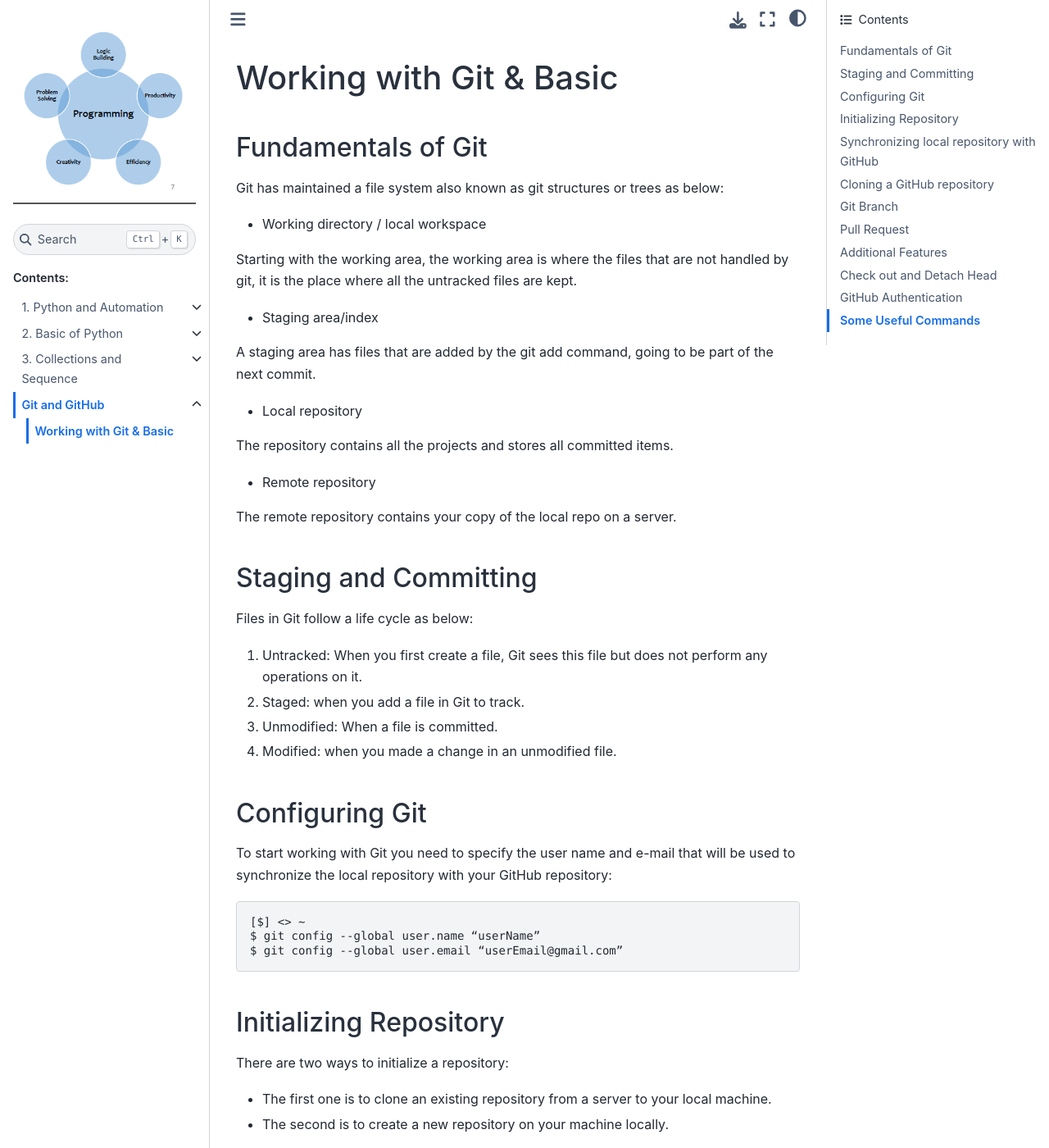
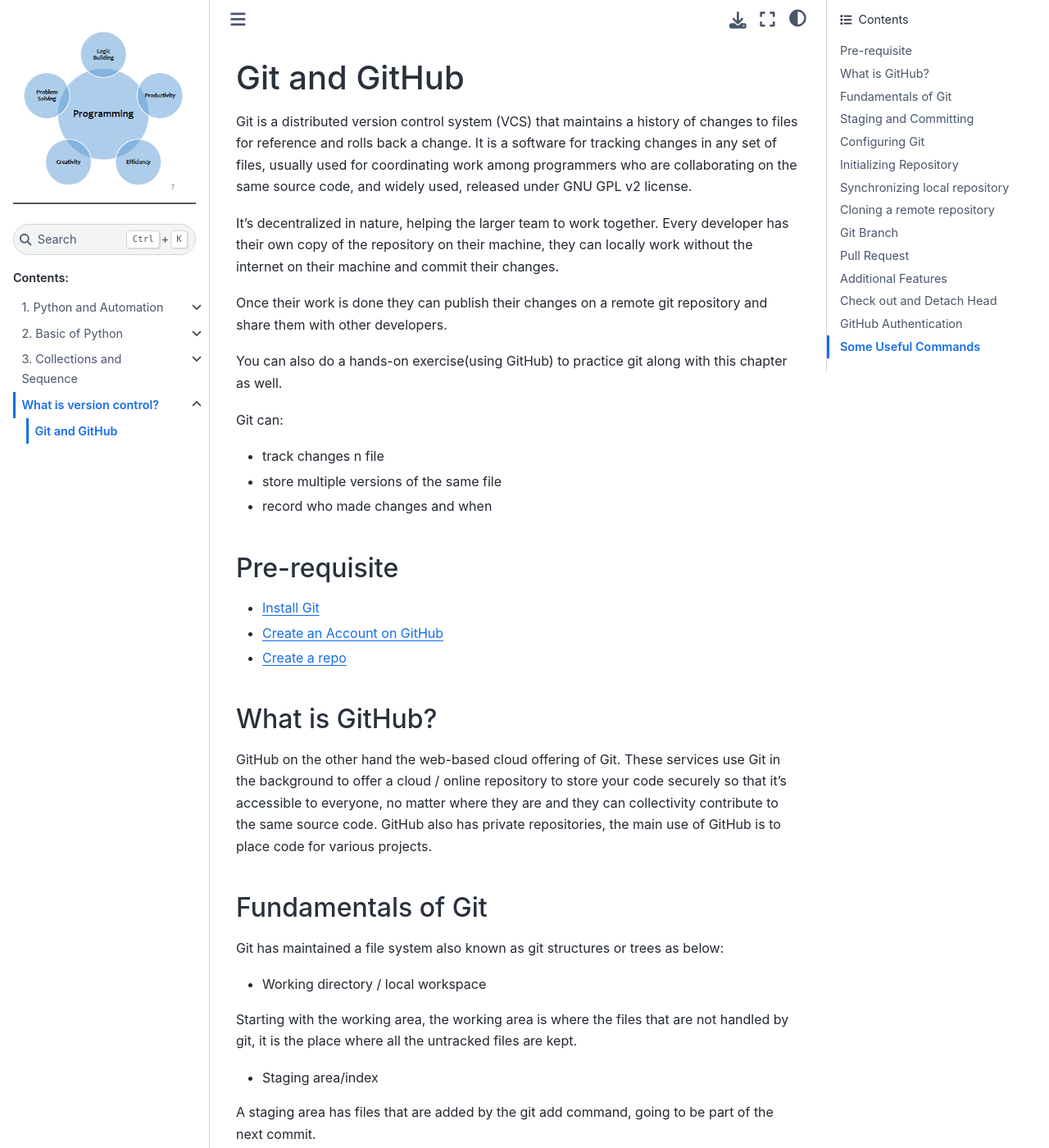
Before and after one commit to sydasif/python-book, a Sphinx documentation site: the page built from docs/source/git/01_git.md, in a window 1280 px wide and 1400 px high. Shown: the whole window at 82% size. Built offline with Sphinx 7.4.7 and the Sphinx Book theme 1.1.4, drawn with Linux system fonts in a browser that asks for light colours; some of the changed text lies outside the part shown.

Commit message:
update git

````diff
--- a/docs/source/git/01_git.md
+++ b/docs/source/git/01_git.md
@@ -1,4 +1,28 @@
-# Working with Git & Basic
+# Git and GitHub
+
+Git is a distributed version control system (VCS) that maintains a history of changes to files for reference and rolls back a change. It is a software for tracking changes in any set of files, usually used for coordinating work among programmers who are collaborating on the same source code, and widely used, released under GNU GPL v2 license.
+
+It's decentralized in nature, helping the larger team to work together. Every developer has their own copy of the repository on their machine, they can locally work without the internet on their machine and commit their changes.
+
+Once their work is done they can publish their changes on a remote git repository and share them with other developers.
+
+You can also do a hands-on exercise(using GitHub) to practice git along with this chapter as well.
+
+Git can:
+
+- track changes n file
+- store multiple versions of the same file
+- record who made changes and when
+
+## Pre-requisite
+
+- [Install Git](https://git-scm.com/downloads)
+- [Create an Account on GitHub](https://wikihow.com/Create-an-Account-on-GitHub)
+- [Create a repo](https://docs.github.com/en/get-started/quickstart/create-a-repo)
+
+## What is GitHub?
+
+GitHub on the other hand the web-based cloud offering of Git. These services use Git in the background to offer a cloud / online repository to store your code securely so that it’s accessible to everyone, no matter where they are and they can collectivity contribute to the same source code. GitHub also has private repositories, the main use of GitHub is to place code for various projects.
 
 ## Fundamentals of Git
 
@@ -123,7 +147,7 @@
 
 So far, we've committed the above file to our local repository only. Now it's time to push this file to the remote repo.
 
-## Synchronizing local repository with GitHub
+## Synchronizing local repository
 
 As we have created a repo on GitHub in the {ref}`Pre-requisite` section. Now it's time to use it, get the link to your remote branch ready.
 
@@ -152,7 +176,7 @@
 branch 'main' set up to track 'origin/main'.
 ```
 
-## Cloning a GitHub repository
+## Cloning a remote repository
 
 To work locally or if Someone else wants to take your changes, add their changes on top of it and push those changes on the remote git repo we have to clone the repo.
 
@@ -277,13 +301,11 @@
 
 In such a case, you need to raise a PR, go through the code review process and then merge your changes on the destination branch.
 
-To Create PR:
+```{seealso}
+To Create PR: [Creating a pull request](https://docs.github.com/en/enterprise-cloud@latest/pull-requests/collaborating-with-pull-requests/proposing-changes-to-your-work-with-pull-requests/creating-a-pull-request)
 
-[Creating a pull request](https://docs.github.com/en/enterprise-cloud@latest/pull-requests/collaborating-with-pull-requests/proposing-changes-to-your-work-with-pull-requests/creating-a-pull-request)
-
-After Review Merge PR:
-
-[Merging a pull request](https://docs.github.com/en/enterprise-cloud@latest/pull-requests/collaborating-with-pull-requests/incorporating-changes-from-a-pull-request/merging-a-pull-request)
+After Review Merge PR: [Merging a pull request](https://docs.github.com/en/enterprise-cloud@latest/pull-requests/collaborating-with-pull-requests/incorporating-changes-from-a-pull-request/merging-a-pull-request)
+```
 
 ## Additional Features
 
````
Also changed, not shown: docs/source/git/index.md (+2 -24 lines).
